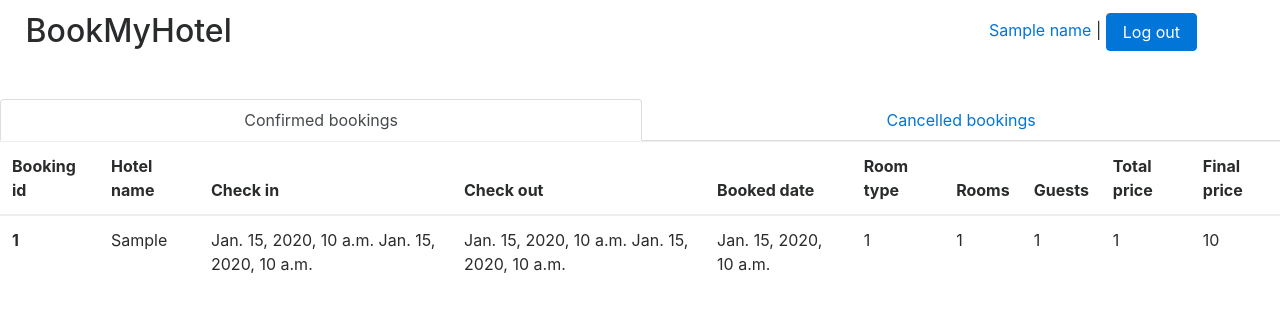
After one commit to Blade254/book-my-hotel, a Django app: template home/templates/booking_history.html in a window 1280 px wide. The commit adds this page. Shown: the top 312 px of the page. Run offline with Django 3.2, Linux system fonts and the light colour scheme; the template is opened without the code that fills it: most values are stand-ins (such as "Sample title", 1, 10 or a date in 2020); some libraries are stand-ins or nearby versions.

Commit message:
dashboard and history completed

```diff
--- a/bookings/models.py
+++ b/bookings/models.py
@@ -49,7 +49,7 @@ class DiscountDetails(models.Model):
 
 
 class BookingDetails(models.Model):
-    BOOKING_STATUS = (('P', 'Pending'),
+    BOOKING_STATUS = (('A', 'Availed'),
                       ('B', 'Booked'),
                       ('C1', 'Cancelled by user'),
                       ('C2', 'Cancelled by hotel')
@@ -66,8 +66,8 @@ class BookingDetails(models.Model):
     discount = models.ForeignKey(DiscountDetails, to_field='discount_id')
     total_guests = models.PositiveIntegerField(default=0)
     total_days = models.PositiveIntegerField(default=0)
-    total_cost = models.CharField(max_length=15)
-    discounted_price = models.CharField(max_length=15)
+    total_cost = models.DecimalField(max_digits=15, decimal_places=2)
+    discounted_price = models.DecimalField(max_digits=15, decimal_places=2)
     total_rooms = models.PositiveIntegerField(default=0)
     booking_date = models.CharField(max_length=15)
 
--- /dev/null
+++ b/home/templates/booking_history.html
@@ -0,0 +1,102 @@
+{% extends 'base.html' %}
+
+{%  block content %}
+    <div class="row" style="padding-left: 2%;padding-top:1%;">
+        <div class="col-md-9">
+            <h2>BookMyHotel</h2>
+        </div>
+        {% if name %}
+            <div class="col-md-3">
+                <a href="{% url 'dashboard' %}" > {{ name }}</a> |
+                <a href="{% url 'logout' %}" class="btn btn-primary" >Log out</a><br/><br/><br/>
+            </div>
+        {% endif %}
+    </div>
+    <ul class="nav nav-tabs nav-fill">
+      <li class="nav-item"><a class="nav-link active" data-toggle="tab" href="#confirmed">Confirmed bookings</a></li>
+      <li class="nav-item"><a class="nav-link" data-toggle="tab" href="#cancelled">Cancelled bookings</a></li>
+    </ul>
+
+    <div class="tab-content">
+        <div id="confirmed" class="tab-pane active" role="tabpanel">
+            <table class="table">
+                <thead>
+                    <tr>
+                        <th>Booking id
+                        <th>Hotel name</th>
+                        <th>Check in</th>
+                        <th>Check out</th>
+                        <th>Booked date</th>
+                        <th>Room type</th>
+                        <th>Rooms</th>
+                        <th>Guests</th>
+                        <th>Total price</th>
+                        <th>Final price</th>
+                    </tr>
+                </thead>
+                <tbody>
+                {% if confirmed_details %}
+                    {% for confirmed_detail in confirmed_details %}
+                        <tr>
+                            <th scope="row">{{ confirmed_detail.0.booking_id }}</th>
+                            <td>{{ confirmed_detail.1 }}</td>
+                            <td>{{ confirmed_detail.0.check_in_date }}&nbsp;{{ confirmed_detail.0.check_in_time}}</td>
+                            <td>{{ confirmed_detail.0.check_out_date }}&nbsp;{{ confirmed_detail.0.check_out_time}}</td>
+                            <td>{{ confirmed_detail.0.booking_date }}</td>
+                            <td>{{ confirmed_detail.0.room_id }}</td>
+                            <td>{{ confirmed_detail.0.total_rooms }}</td>
+                            <td>{{ confirmed_detail.0.total_guests }}</td>
+                            <td>{{ confirmed_detail.0.total_cost}}</td>
+                            {% if confirmed_detail.0.discounted_price > 0 %}
+                                <td>{{ confirmed_detail.0.discounted_price}}
+                            {% else %}
+                                <td>{{ confirmed_detail.0.total_cost}}</td>
+                            {% endif %}
+                        </tr>
+                    {% endfor %}
+                {% endif %}
+                </tbody>
+            </table>
+        </div>
+        <div id="cancelled" class="tab-pane fade" role="tabpanel">
+            <table class="table">
+                <thead>
+                    <tr>
+                        <th>Booking id
+                        <th>Hotel name</th>
+                        <th>Check in</th>
+                        <th>Check out</th>
+                        <th>Booked date</th>
+                        <th>Room type</th>
+                        <th>Rooms</th>
+                        <th>Guests</th>
+                        <th>Total price</th>
+                        <th>Final price</th>
+                    </tr>
+                </thead>
+                <tbody>
+                {% if cancelled_details %}
+                    {% for cancelled_detail in cancelled_details %}
+                        <tr>
+                            <th scope="row">{{ cancelled_detail.0.booking_id }}</th>
+                            <td>{{ cancelled_detail.1 }}</td>
+                            <td>{{ cancelled_detail.0.check_in_date }}&nbsp;{{ cancelled_detail.0.check_in_time}}</td>
+                            <td>{{ cancelled_detail.0.check_out_date }}&nbsp;{{ cancelled_detail.0.check_out_time}}</td>
+                            <td>{{ cancelled_detail.0.booking_date }}</td>
+                            <td>{{ cancelled_detail.0.room_id }}</td>
+                            <td>{{ cancelled_detail.0.total_rooms }}</td>
+                            <td>{{ cancelled_detail.0.total_guests }}</td>
+                            <td>{{ cancelled_detail.0.total_cost}}</td>
+                            {% if cancelled_detail.0.discounted_price > 0 %}
+                                <td>{{ cancelled_detail.0.discounted_price}}
+                            {% else %}
+                                <td>{{ cancelled_detail.0.total_cost}}</td>
+                            {% endif %}
+                        </tr>
+                    {% endfor %}
+                {% endif %}
+                </tbody>
+            </table>
+        </div>
+    </div>
+{% endblock content %}
--- a/home/urls.py
+++ b/home/urls.py
@@ -6,5 +6,6 @@ urlpatterns = [url(r'^login/$', views.login, name='login'),
                url(r'^signup/$', views.signup, name='signup'),
                url(r'^logout/$', views.logout, name='logout'),
                url(r'^dashboard/$', views.dashboard, name='dashboard'),
-               url(r'^profile/$', views.profile, name='profile')
+               url(r'^profile/$', views.profile, name='profile'),
+               url(r'^history/$', views.booking_history, name='booking_history')
                ]
```
Also changed, not shown: bookings/templates/new_booking.html (+26 -19 lines), bookings/views.py (+10 -12 lines), home/templates/dashboard.html (+42 -5 lines), home/views.py (+27 -3 lines), db.sqlite3.
